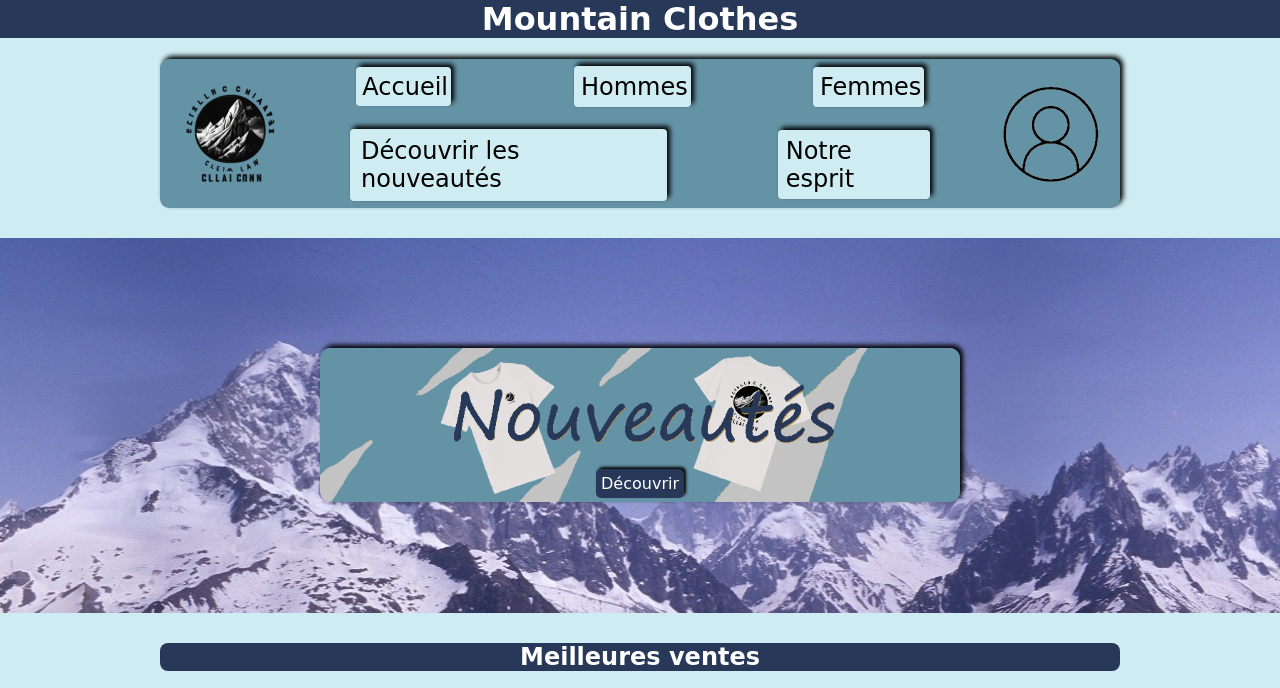
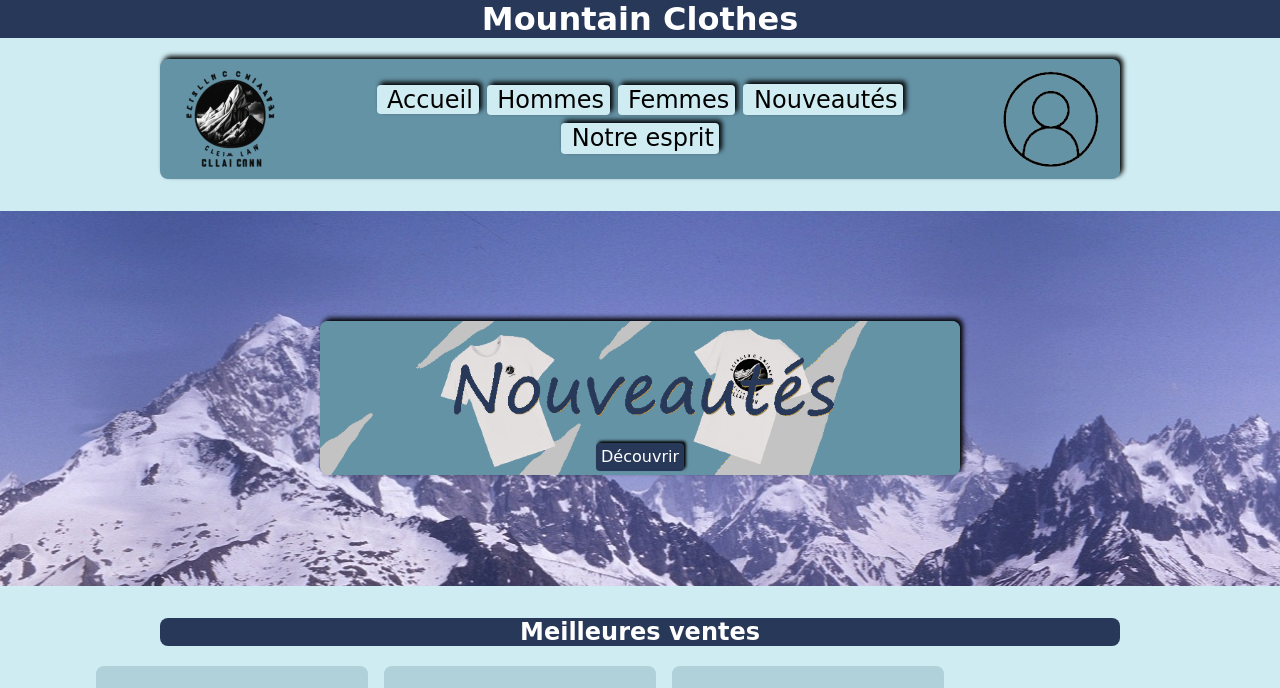
Before and after one commit to Crtnsj/Site_WEB_Montagne_Clothes, a plain HTML site: page index.html in a window 1280 px wide. Shown: the top 688 px of the page. Drawn offline with Linux system fonts and the light colour scheme; a web font is replaced by a local one.

Commit message:
purification code

```diff
--- a/css/style.css
+++ b/css/style.css
@@ -1,7 +1,5 @@
 *{
     margin-top: 0;
-    margin-left: 0;
-    margin-right: 0;
 }
 .marges{
     margin-left: 2rem;
@@ -10,104 +8,89 @@
 .nomarges{
     margin-left: 0px;
     margin-right: 0px;
-    padding: 0px;
     margin-bottom: 0px;
+    margin-top: 0px;
 }
 .font1{
     color: #ffffff;
     text-decoration: none;
     font-family: 'Shantell Sans', cursive;
 }
+.bg2{
+    background-color: #6593A6;
+}
 .fontbutnav{
     font-family: 'Shantell Sans', cursive;
-    font-size: 1.5em;
+    font-size: 1.50rem;
     text-decoration: none;
     color: #000000;
+    text-align: justify;
 }
 .body{
     background-color:#CEECF2 ;
     margin-bottom: 0px;
+}
+.header{
+    display: flex;
+    flex-direction: column;
 }
 .header h1 {
     text-align: center;
     color: #ffffff;
     background-color: #273859;
 }
-.header{
-    display: flex;
-    flex-direction: column;
-}
-.bg2{
-    background-color: #6593A6;
-}
-.bg3{
-    background-color: #6593A6
-}
 .sous_header{
     display: flex;
-    flex-direction: row;
     flex-wrap: nowrap;
-    background-color: #6593A6;
     justify-content : space-between;
+    align-items: center;
     box-shadow: 3px -3px 5px #000000;
-    align-items: center;
-    border-radius: 9px;
-    margin-bottom: 30px;
+    border-radius: 0.5rem;
+    margin-bottom: 2rem;
     margin-right: 10rem;
     margin-left: 10rem;
 }
 .sous_header a{
     display: flex;
-    /* width: 10%; */
     margin-left: 2%;
     margin-right: 2%;
     margin-top: 1%;
     margin-bottom: 1%;
-    /* background-color: #6593A6; */
 }
 .sous_header ul{
     display: flex;
-    flex-direction: row;
     flex-wrap: wrap;
     margin: 0px;
     padding: 0px;
+    justify-content: center;
+    align-items: center;
     list-style: none;
-    justify-content: space-around;
     gap: 0.5em;
-    align-items: center;
-    border-radius: 9px;
-    background-color: #6593A6;
-    /* border: 2px solid brown; */
  }
 .navicon li{
-    display: flex;
-    border-radius: 4px;
-    flex-shrink: 1rem;
-    margin: 7px;
-    padding: 5px;
+    border-radius: 0.25rem;
+    padding-right: 0.5rem;
+    padding-left: 0.5rem;
     box-shadow: 3px -3px 5px #000000;
     background-color:#CEECF2;
-    flex-shrink: 1;
-
-
+    white-space: nowrap;
  }
 .mountains{
     display: flex;
     background-image: url(../images/mountains.png);
-    background-size: auto;
     background-position: top;
     background-attachment: fixed;
+    background-repeat: no-repeat;
     justify-content: center;
+    align-content: center;
     height: 375px;
 }
 .mountains section{
     display: flex;
-    justify-content: center;
 }
 .nouveautés{
     display: flex;
     align-items: center;
-    text-align: center;
     justify-content: center;
     width: 50%;
 }
@@ -118,21 +101,20 @@
     background-position: top;
     width: 100% ;
     height: 40%;
-    border-radius: 10px;
+    border-radius: 0.5rem;
     box-shadow: 3px -3px 5px #000000;
     justify-content: center;
     align-items: flex-end;
-    padding-bottom: 0.25em;
+    padding-bottom: 0.25rem;
 }
 .nouveautés_button{
     display: flex;
     background-color: #273859;
     text-align: center;
-    padding: 5px;
+    padding: 0.30rem;
     color: #FFFFFF;
     text-decoration: none;
-    border-radius: 5px;
-    justify-content: center;
+    border-radius: 0.25rem;
     max-height: 20px;
     box-shadow: 2px -2px 3px #000000;
 }
@@ -141,11 +123,11 @@
     flex-direction: column;
 }
 .meillvente h2{
-    display: flex;
     background-color:#273859;
-    margin-top: 30px;
+    margin-top: 2rem;
     justify-content: center;
     border-radius:  0.5rem;
+    text-align: center;
     margin-left: 10rem;
     margin-right: 10rem;
 }
--- a/index.html
+++ b/index.html
@@ -18,19 +18,19 @@
                 Mountain Clothes
             </h1>
 
-            <nav class="sous_header marges bg2">
-                <a href="/" class="nomarges"><img src="images/logo_det.png" alt="image not found" title="Logo Mountain Clothes" class="bg2 nomarges"></a>
+            <nav class="sous_header bg2">
+                <a href="/"><img src="images/logo_det.png" alt="image not found" title="Logo Mountain Clothes" class="bg2"></a>
                 <ul class="navicon">
                     <li><a href="/" class="fontbutnav">Accueil</a></li>
                     <li><a href="html/Hommes.html" class="fontbutnav">Hommes</a></li>
                     <li><a href="html/Femmes.html" class="fontbutnav">Femmes</a></li>
-                    <li><a href="html/Nouveautés.html" class="fontbutnav">Découvrir les nouveautés</a></li>
+                    <li><a href="html/Nouveautés.html" class="fontbutnav">Nouveautés</a></li>
                     <li><a href="html/Notre_esprit.html" class="fontbutnav">Notre esprit</a></li>
                 </ul>
-                <a href="html/Connexion.html" class="nomarges"><img src="images/Connexion.png" alt="image not found" title="Logo Connexion" class="bg2 nomarges"></a>
+                <a href="html/Connexion.html"><img src="images/Connexion.png" alt="image not found" title="Logo Connexion" class="bg2"> </a>
             </nav>
         </header>
-        <main class="nomarges main">
+        <main class="main">
             <section class="mountains">
                 <section class="nouveautés">
 
```
